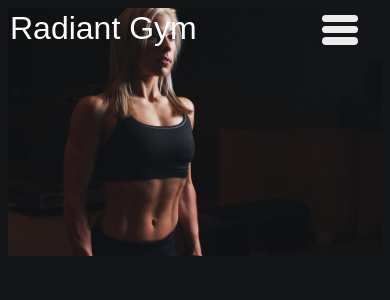
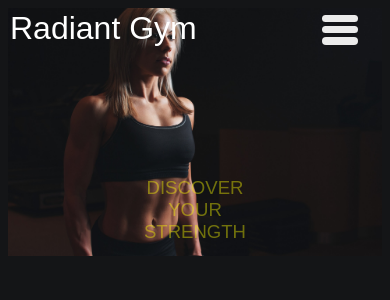
Before and after one commit to tusharrajput001/Gym_website_reactjs, a React (Vite) app: page / in a window 390 px wide. Shown: the top 300 px of the page. Built offline with nearby package versions, Linux system fonts and the light colour scheme.

Commit message:
changes on intro

```diff
--- a/src/components/Hero/hero.css
+++ b/src/components/Hero/hero.css
@@ -12,165 +12,156 @@
 
 
 
-
-
-.hero-heading{
-    display: inline;
+.hero-intro{
+    display: flex;
+    flex-direction: column;
+    color: yellow;
+    font-size: 13vh;
+    align-items:end;
+    opacity: 40%;
     position: absolute;
-    color: yellow;
-    top: 30vh;
-    left: 56%;
-    font-size: 10vh;
-    font-family: 'Trebuchet MS', 'Lucida Sans Unicode', 'Lucida Grande', 'Lucida Sans', Arial, sans-serif;
-
-}
-
-/* .hero-button{
-    position: absolute;
-    padding: 1vh;
-    border: .1em solid rgb(140, 133, 133);
-    background: yellow;
-    font-size: 2vw;
-    right: 20%;
-    top: 50vh;
-    border-radius: 1em;
-
-}  */
-
-
-
-/*
-@media (max-width:1530px) {
-
-    .hero-heading{
-        font-size: 8vh;
-        right: 8%;
-    }
-
-    .hero-button{
-        font-size: 1.4vw;
-        right: 17%;
-        top:46vh
-    }
+    top: 40vh;
+    width: 100%;
+    right: 7%;
 
 }
 
 
-@media (max-width:1405px) {
-    .hero-button{
-        right: 18.4%;
+@media (max-width:2094px) {
+    .hero-intro{
+        font-size: 10vh;
+        top: 36vh;
     }
 }
 
 
-@media (max-width:1119px) {
-    .hero-button{
-        font-size: 1.3vw;
-        top: 42vh;
-        right: 18%;
-
-    }
-
-    .hero-heading{
-        font-size: 6vh;
+@media (max-width:1731px) {
+    .hero-intro{
+        font-size: 8vh;
+        top: 32vh;
     }
 }
 
 
-@media (max-width:938px){
-    .hero-button{
-        font-size: 2vw;
-        top: 62vh;
-        right: 42.4%;
-
-    }
-
-
-.hero-heading{
-    position: absolute;
-    right: 20%;
-    top: 40vh;
-    font-size: 10vh;
-
-
-
-}
-
-
-
-} */
-
-
-
-@media (max-width:2053px) {
-    .hero-heading{
-        font-size: 8.5vh;
+@media (max-width:1396px) {
+    .hero-intro{
+        font-size: 7vh;
+        top: 28vh;
     }
 }
 
-@media (max-width:1653px) {
-    .hero-heading{
-        font-size: 7vh;
-    }
-}
-
-@media (max-width:1383px) {
-    .hero-heading{
-        font-size: 6vh;
-    }
-}
-
-@media (max-width:1192px) {
-    .hero-heading{
-        top: 200px;
-        font-size: 4.8vh;
+@media (max-width:1193px) {
+    .hero-intro{
+        font-size: 5vh;
+        top: 20vh;
     }
 }
 
 
 @media (max-width:938px) {
-    .hero-heading{
-       top: 24vh;
-        left: 8vh;
-        font-size: 9vh;
-        position: absolute;
-    }
+
+
+.hero-intro{
+    font-size: 7vh;
+    align-items:center;
+    top: 30vh;
+    width: 100%;
+    margin: auto;
+    padding: auto;
+    left: 0vh;
+    position: absolute;
+   }
+
 }
 
-@media (max-width:889px) {
-    .hero-heading{
 
-        left: 13vh;
-        font-size: 7vh;
-        position: absolute;
-    }
-}
+@media (max-width:765px) {
 
-@media (max-width:811px) {
-    .hero-heading{
 
-        left: 15vh;
-        font-size: 5vh;
-        position: absolute;
+    .hero-intro{
+        font-size: 5vh
     }
 }
 
 
-@media (max-width:617px) {
-    .hero-heading{
-        left: 11.4vh;
-        font-size: 4vh;
+@media (max-width:1024px) {
 
 
+    .hero-intro{
+        font-size: 4.7vh
+    }
+}
+@media (max-width:912px) {
+
+
+    .hero-intro{
+        font-size: 3.4vh
     }
 }
 
 
 
-@media (max-width:586px) {
-    .hero-heading{
 
-        display: none;
 
+
+
+@media (max-width:768px) {
+
+
+    .hero-intro{
+        font-size: 4vh
     }
 }
+
+
+
+
+@media (max-width:671px) {
+
+
+    .hero-intro{
+        font-size: 3vh
+    }
+}
+
+
+
+@media (max-width:671px) {
+    .hero-intro{
+        font-size: 3.4vh
+    }
+}
+
+
+
+@media (max-width:582px) {
+    .hero-intro{
+        font-size: 3vh;
+        top: 25vh;
+    }
+}
+
+
+@media (max-width:582px) {
+    .hero-intro{
+        font-size: 3vh;
+    }
+}
+
+
+
+@media (max-width:481px) {
+    .hero-intro{
+        font-size: 2.2vh;
+        top: 20vh;
+    }
+}
+
+
+
+@media (max-width:381px) {
+    .hero-intro{
+        font-size: 2vh;
+        top: 19vh;
+    }
+}
--- a/src/components/Hero/hero.jsx
+++ b/src/components/Hero/hero.jsx
@@ -8,10 +8,14 @@ export default function Hero() {
       <div className='img-container'>
         <img src={HeroImg} className='img-hero' alt='hero'/>
         <div className='hero-intro'>
-          <h1 className='hero-heading'>ENROLL TODAY</h1>
+          <div className='hero-heading'>DISCOVER</div>
+          <div className='hero-heading'>YOUR</div>
+          <div className='hero-heading'>STRENGTH</div>
+      </div>
 
       </div>
-      </div>
+
+
 
 
     </>
```
